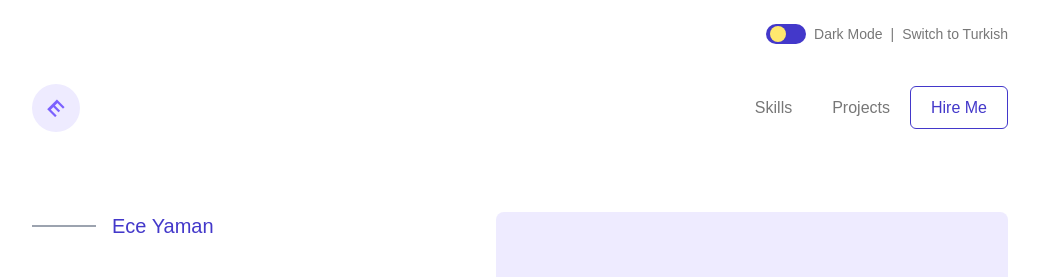
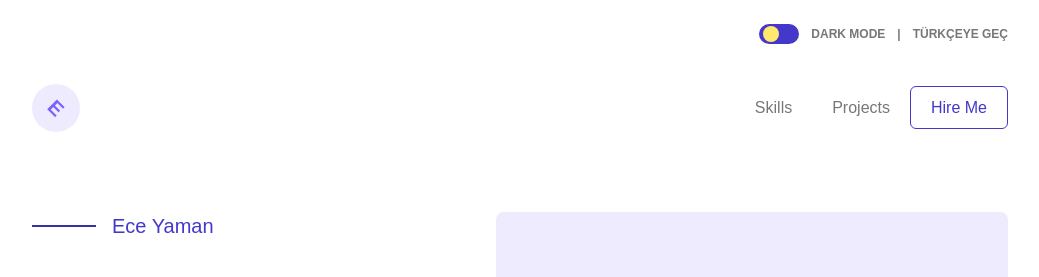
Before and after one commit to EceYaman/personal-website-project, a React (Vite) app in the folder personal-website/: page / in a window 1280 px wide. Shown: the top 277 px of the page, without its empty margins (96-1135 px from the left). Built offline with nearby package versions, Linux system fonts and the light colour scheme.

Commit message:
Added dark mode toggle

```diff
--- a/personal-website/src/App.jsx
+++ b/personal-website/src/App.jsx
@@ -3,17 +3,16 @@ import './index.css'
 import { Header } from './components/Header'
 import { Main } from './components/main/Main'
 import { Footer } from './components/Footer'
-import { DataContextProvider } from './contexts/DataContext'
+
 
 function App() {
+
   return (
-    <DataContextProvider>
-      <div className='mr-44 ml-32 mt-6'>
+      <div className="mr-44 ml-32 pt-6">
         <Header />
         <Main />
         <Footer />
       </div>
-    </DataContextProvider>
   )
 }
 
--- a/personal-website/src/components/Footer.jsx
+++ b/personal-website/src/components/Footer.jsx
@@ -3,7 +3,7 @@ import { useData } from "../contexts/DataContext";
 export function Footer() {
     const { currData } = useData();
     return(
-        <div className="bg-backgroundGray w-full left-0 absolute mt-28 py-28 pr-44 pl-32">
+        <div className="bg-bgGray w-full left-0 absolute mt-28 py-28 pr-44 pl-32">
             <h4 className="h4 max-w-sm">{currData.footer.title}</h4>
 
             <div className="flex justify-between mt-12 font-medium">
--- a/personal-website/src/components/Header.jsx
+++ b/personal-website/src/components/Header.jsx
@@ -1,30 +1,33 @@
 import { useState } from "react";
 import { useData } from "../contexts/DataContext";
+import { useDarkMode } from "../contexts/ThemeContext";
 
 export function Header() {
     const { currData, toggleLanguage } = useData();
+    const { darkMode, toggleDarkMode } = useDarkMode();
 
     const handleLinkClick = (index) => {
         setActiveLink(index);
     };
 
     return(
-        <div>
-            <div className="flex justify-end mb-10 text-sm text-textLight">
-               <div className="mx-2">
-                <div
-                    className={`w-10 h-5 rounded-full cursor-pointer flex items-center
-                    bg-primary transition-all duration-300 ease-in-out`}
+        <>
+            <div className="flex justify-end mb-10 text-xs font-bold text-textLight items-center gap-x-3">
+
+                <button
+                    onClick={toggleDarkMode}
+                    className="w-10 h-5 rounded-full bg-primary flex items-center justify-between p-0 transition-all duration-300 ease-in-out"
                 >
-                    <div
-                        className={`w-4 h-4 rounded-full bg-highlightYellow transition-transform duration-300 ease-in-out
-                        ${ currData.header.theme == "Dark Theme" ? 'translate-x-5' : 'translate-x-1'}`}
+                    <span
+                    className={`w-4 h-4 rounded-full bg-highlightYellow transition-transform duration-300 ease-in-out
+                        ${darkMode ? 'translate-x-5' : 'translate-x-1'}`}
                     />
-                </div>
-                </div>
-                <button>{currData.header.theme}</button>
-                <span className="mx-2">|</span>
+                </button>
+
+                <p>{darkMode ? currData.header.theme[1] : currData.header.theme[0]}</p>
+                <span>|</span>
                 <button onClick={toggleLanguage}>{currData.header.language}</button>
+
             </div>
 
             <div className="flex items-center justify-between">
@@ -43,6 +46,6 @@ export function Header() {
                     ))}
                 </nav>
             </div>
-        </div>
+        </>
     )
 }
--- a/personal-website/src/components/main/HeroSection.jsx
+++ b/personal-website/src/components/main/HeroSection.jsx
@@ -7,7 +7,7 @@ export function HeroSection() {
             <div className="max-w-2xl">
 
                 <div className="flex items-center mb-2">
-                    <div className="w-16 border-t-2 border-gray-400"></div>
+                    <div className="w-16 border border-primaryDark"></div>
                     <p className="mx-4 text-xl text-primary">{currData.heroSection.name}</p>
                 </div>
 
--- a/personal-website/src/contexts/ThemeContext.jsx
+++ b/personal-website/src/contexts/ThemeContext.jsx
@@ -0,0 +1,19 @@
+import React, { createContext, useState, useContext } from 'react';
+
+const DarkModeContext = createContext();
+
+export function DarkModeProvider({ children }) {
+  const [darkMode, setDarkMode] = useState(false);
+
+  const toggleDarkMode = () => {
+    setDarkMode(prevMode => !prevMode);
+  };
+
+  return (
+    <DarkModeContext.Provider value={{ darkMode, toggleDarkMode }}>
+      {children}
+    </DarkModeContext.Provider>
+  );
+};
+
+export const useDarkMode = () => useContext(DarkModeContext);
--- a/personal-website/src/data.js
+++ b/personal-website/src/data.js
@@ -1,8 +1,8 @@
 export const data = {
     en: {
         header:{
-            theme:"Dark Mode",
-            language:"Switch to Turkish",
+            theme:["DARK MODE", "LIGHT MODE" ],
+            language:"TÜRKÇEYE GEÇ",
             nav: [
                 { a: "Skills", link: "#skills" },
                 { a: "Projects", link: "#projects" },
@@ -109,8 +109,8 @@ export const data = {
 
     tr: {
         header: {
-            theme: "Karanlık Mod",
-            language: "İngilizceye Geç",
+            theme: ["KOYU MOD", "AÇIK MOD"],
+            language: "SWITCH TO ENGLISH",
             nav: [
                 { a: "Yetenekler", link: "#skills" },
                 { a: "Projeler", link: "#projects" },
--- a/personal-website/src/main.jsx
+++ b/personal-website/src/main.jsx
@@ -1,9 +1,14 @@
 import { createRoot } from 'react-dom/client'
 import './index.css'
 import App from './App.jsx'
+import { DataContextProvider } from './contexts/DataContext.jsx'
+import { DarkModeProvider } from './contexts/ThemeContext.jsx'
 
 createRoot(document.getElementById('root')).render(
-
-    <App />
+    <DarkModeProvider>
+        <DataContextProvider>
+            <App />
+        </DataContextProvider>
+    </DarkModeProvider>
 
 )
--- a/personal-website/tailwind.config.js
+++ b/personal-website/tailwind.config.js
@@ -16,10 +16,25 @@ export default {
         logoLight: '#eeebff',
         logoDark: '#7b61ff',
 
-        backgroundGray: '#f9f9f9',
+        bgGray: '#f9f9f9',
         highlightYellow: '#ffe86e',
         alertRed: '#af0c48',
         successGreen: '#00ab6b',
+
+        bgDark:"#252128",
+        bgDark2: "#141414",
+
+        primary2:"#e1e1ff",
+        primaryDark2:"#b7aaff",
+
+        textLight2:"#ffffff",
+        textDark2:"#aebccf",
+
+        logoLight2: '#8f88ff',
+        logoDark2: '#4731d3',
+
+        bgGray2: '#3a3a3a',
+
       },
 
       fontFamily: {
```
